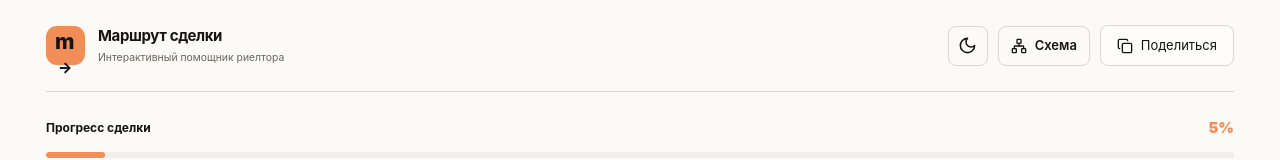
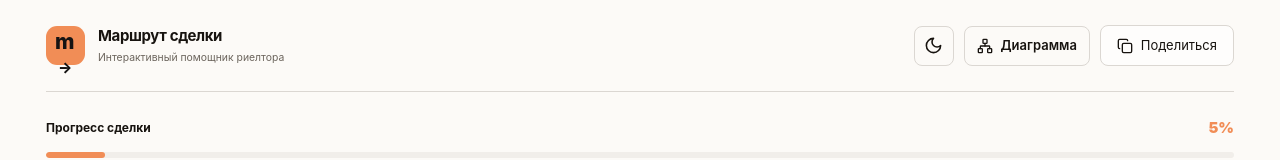
Before and after one commit to vinneyto/realestate-flow, a Next.js app: page / in a window 1280 px wide. Shown: the top 160 px of the page. Built offline with nearby package versions, Linux system fonts and the light colour scheme.

Commit message:
Rename deal graph page to deal diagram

```diff
--- a/src/features/workflow/WorkflowApp.tsx
+++ b/src/features/workflow/WorkflowApp.tsx
@@ -61,7 +61,7 @@ export default function WorkflowApp() {
       <div className="brand"><div className="brand-mark">m<span>→</span></div><div><strong>Маршрут сделки</strong><small>Интерактивный помощник риелтора</small></div></div>
       <div className="toolbar">
         <Button variant="ghost" className="icon-button" onClick={switchTheme} aria-label={theme === "dark" ? "Включить светлую тему" : "Включить тёмную тему"}>{theme === "dark" ? <Sun size={19} /> : <Moon size={19} />}</Button>
-        <Link className="map-link" href={`/map${ready ? window.location.search : ""}`} aria-label="Схема процесса"><Network size={16} /> Схема</Link>
+        <Link className="map-link" href={`/map${ready ? window.location.search : ""}`} aria-label="Диаграмма сделки"><Network size={16} /> Диаграмма</Link>
         <Button variant="outline" onClick={share} className="share-button"><Copy size={16} />{copied ? "Ссылка скопирована" : "Поделиться"}</Button>
       </div>
     </header>
```
